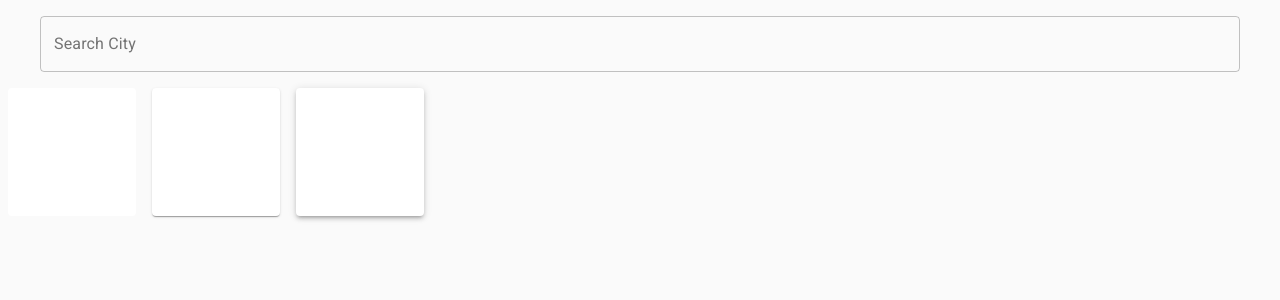
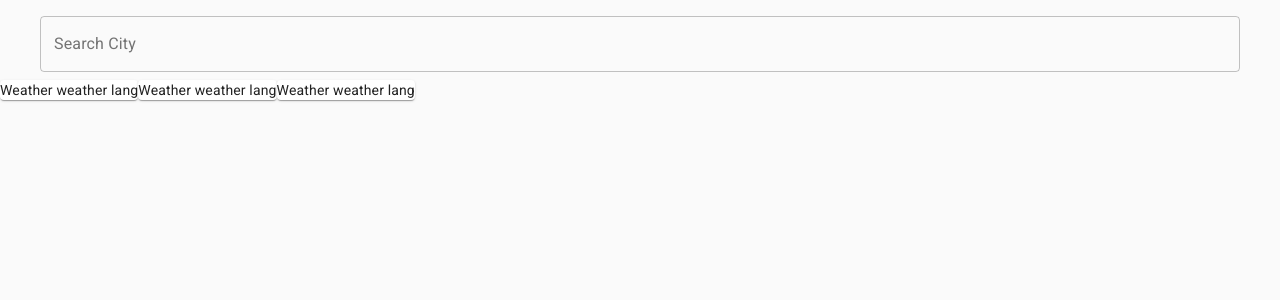
Before and after one commit to yhoseffe/weather, a Next.js app: page / in a window 1280 px wide. Shown: the top 300 px of the page. Built offline with nearby package versions, Linux system fonts and the light colour scheme.

Commit message:
add forecast container

```diff
--- a/src/components/atoms/Cotainer/forecast.tsx
+++ b/src/components/atoms/Cotainer/forecast.tsx
@@ -44,8 +44,9 @@ const useStyles = makeStyles((theme: Theme) =>
   createStyles({
     root: {
       display: 'flex',
+      maxWidth: 1200,
       flexWrap: 'wrap',
-      '& > *': {
+      paper: {
         margin: theme.spacing(1),
         width: theme.spacing(16),
         height: theme.spacing(16),
@@ -59,9 +60,9 @@ export default function CenteredGrid() {
 
   return (
     <div className={classes.root}>
-      <Paper elevation={0} />
-      <Paper />
-      <Paper elevation={3} />
+      <Paper className={classes.paper}>Weather weather lang</Paper>
+      <Paper className={classes.paper}>Weather weather lang</Paper>
+      <Paper className={classes.paper}>Weather weather lang</Paper>
     </div>
   );
 }
```
